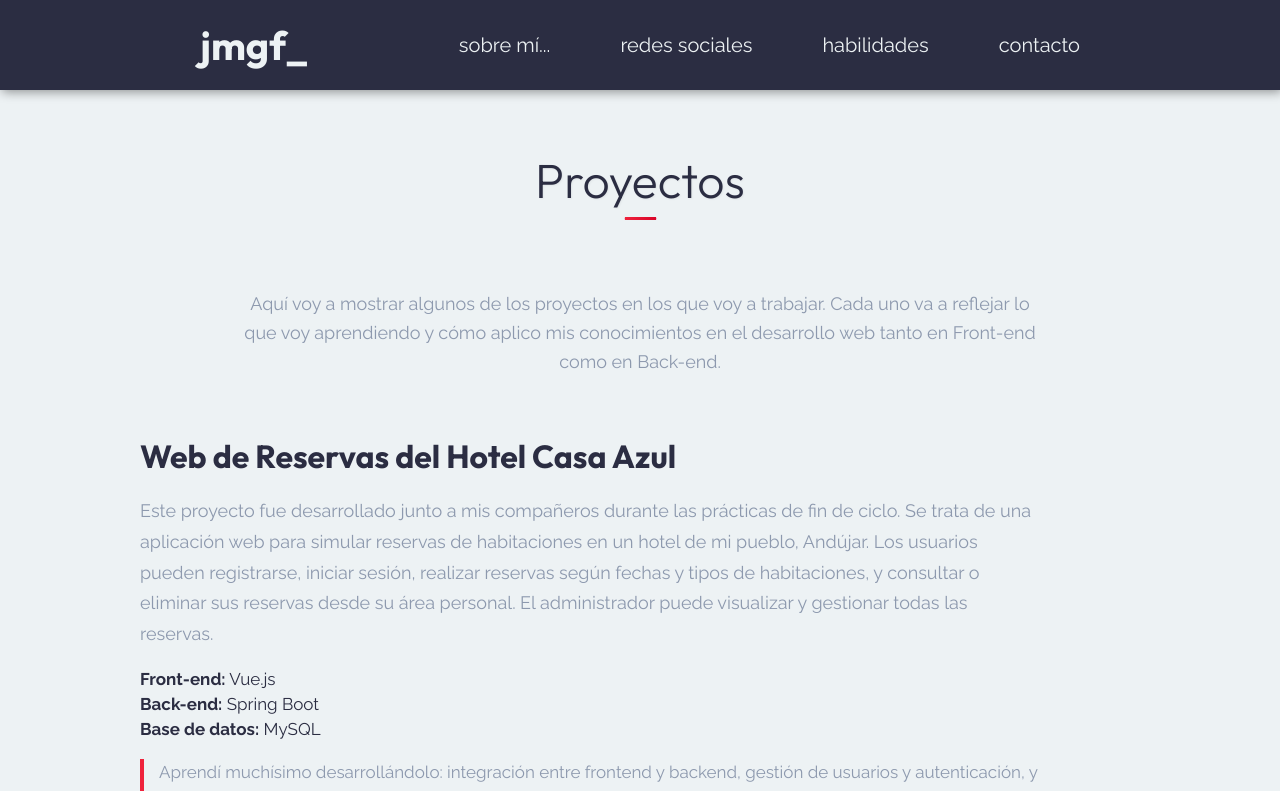
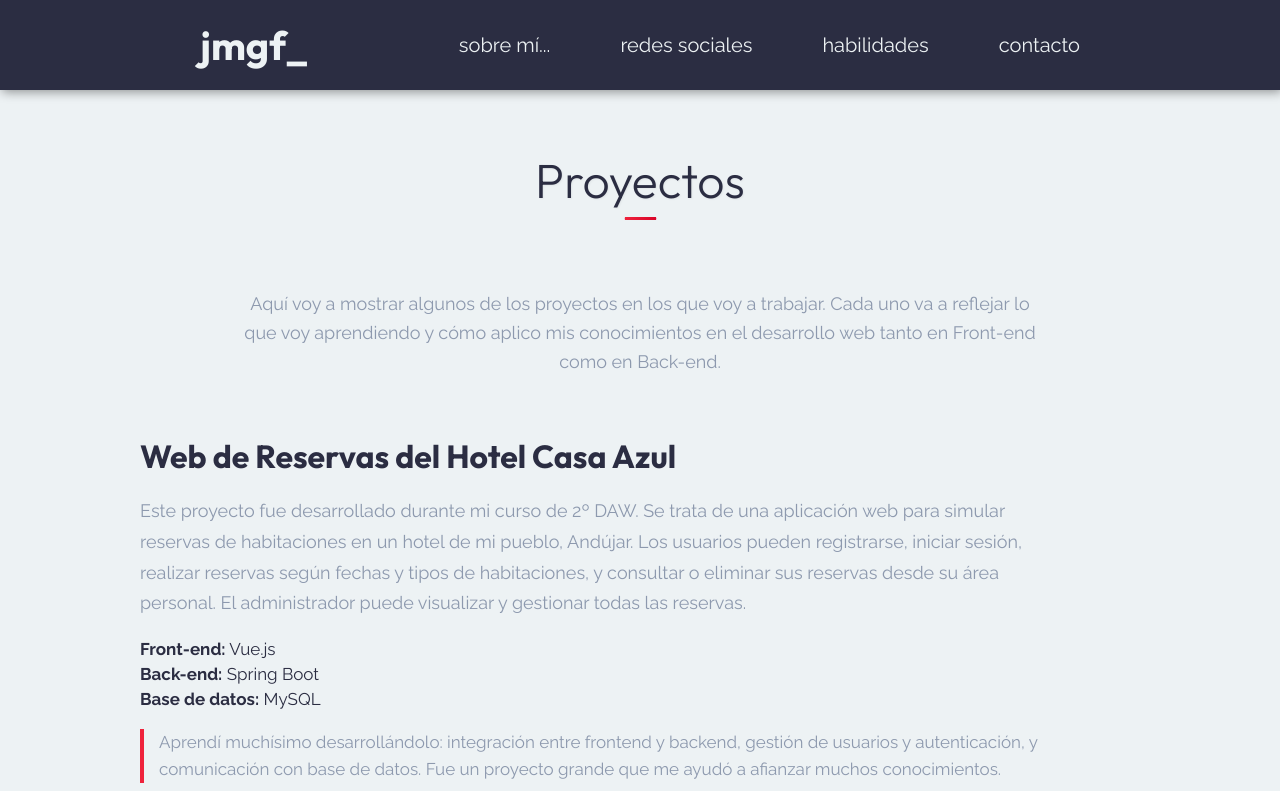
Before and after one commit to juanmagarcia88/Portfolio, an Angular app: page /proyectos in a window 1280 px wide. Shown: the top 791 px of the page. Built offline with nearby package versions, Linux system fonts and the light colour scheme; a web font is replaced by a local one.

Commit message:
Par de arreglos.

```diff
--- a/src/app/components/proyectos/proyectos.component.html
+++ b/src/app/components/proyectos/proyectos.component.html
@@ -44,8 +44,8 @@
             <div class="proyecto-info">
                 <h2>Web de Reservas del Hotel Casa Azul</h2>
                 <p class="descripcion-proyecto">
-                    Este proyecto fue desarrollado junto a mis compañeros durante las prácticas
-                    de fin de ciclo. Se trata de una aplicación web para simular reservas de habitaciones
+                    Este proyecto fue desarrollado durante mi curso de 2º DAW.
+                    Se trata de una aplicación web para simular reservas de habitaciones
                     en un hotel de mi pueblo, Andújar. Los usuarios pueden registrarse, iniciar sesión,
                     realizar reservas según fechas y tipos de habitaciones, y consultar o eliminar
                     sus reservas desde su área personal. El administrador puede visualizar y gestionar
--- a/src/app/components/sobre-mi/sobre-mi.component.html
+++ b/src/app/components/sobre-mi/sobre-mi.component.html
@@ -65,9 +65,9 @@
 
 
     <div class="proyectoCurso">
-        <p>Además, durante el segundo año desarrollé junto a dos compañeros un proyecto de fin de curso en el que
-            simulamos el caso real de una página web para la gestión de reservas de un hotel. Fue nuestro primer gran
-            proyecto completo, con frontend, backend y base de datos. Supuso un auténtico desafío, ya que tuvimos que
+        <p>Además, durante el segundo año desarrollé un proyecto de fin de curso en el que
+            simulé el caso real de una página web para la gestión de reservas de un hotel. Fue mi primer gran
+            proyecto completo, con frontend, backend y base de datos. Supuso un auténtico desafío, ya que tuve que
             superar muchos problemas trabajando en equipo, lo que me permitió aprender muchísimo tanto a nivel técnico
             como personal.</p>
 
```
